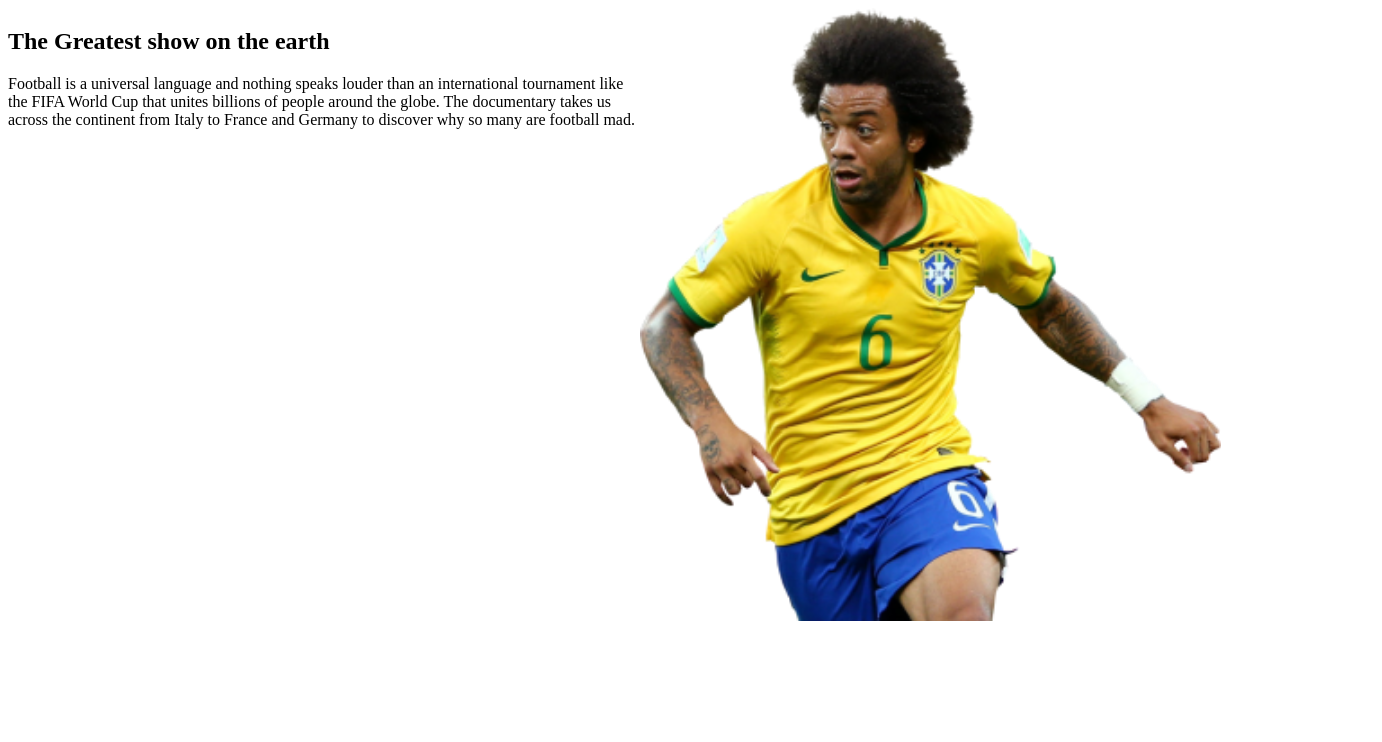
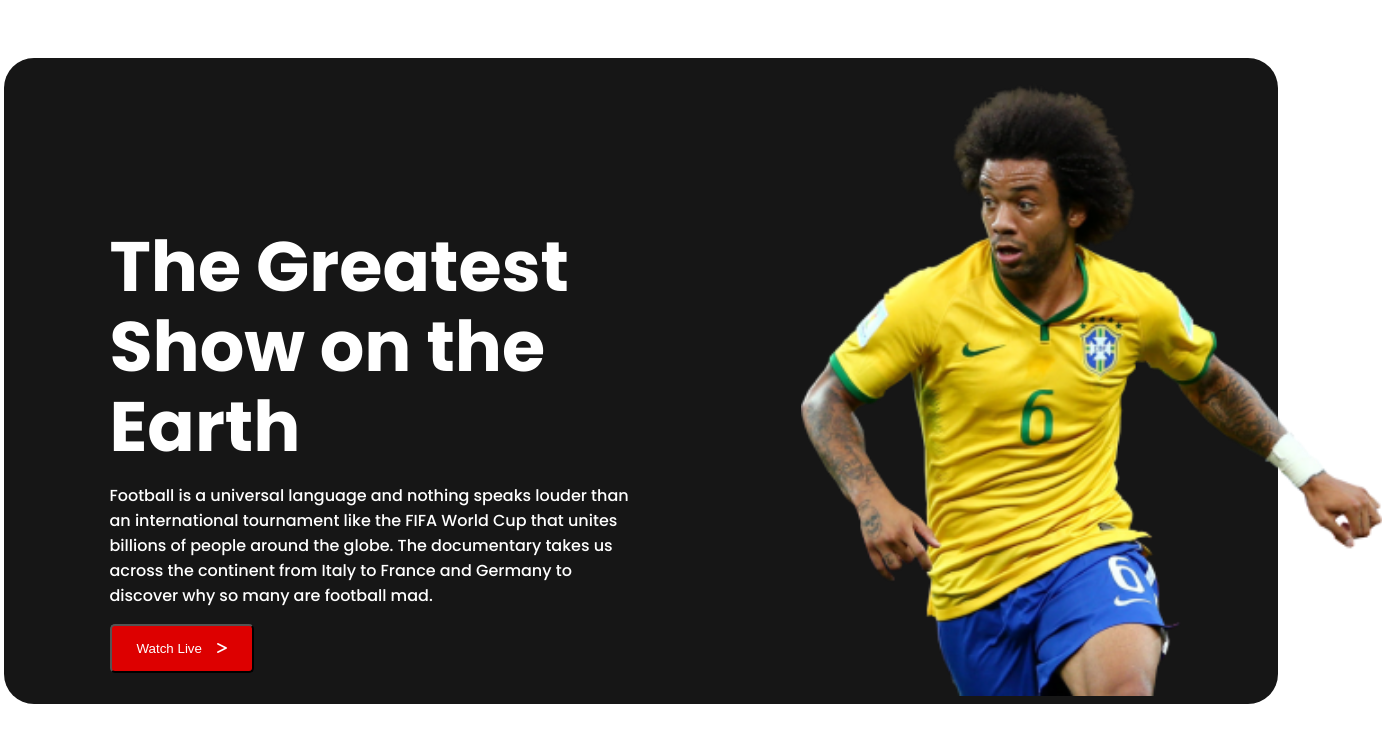
Before and after one commit to ShadowRider7/live-football, a plain HTML site: page website-1.html in a window 1280 px wide. Shown: the whole page, 1382 px wide, since content can reach past the window. Drawn offline with Linux system fonts and the light colour scheme.

Commit message:
top banner done

```diff
--- /dev/null
+++ b/styles/style.css
@@ -0,0 +1,82 @@
+/* font family */
+@import url('https://fonts.googleapis.com/css2?family=Poppins:wght@500;700&display=swap');
+
+
+
+/* common styles and utilities */
+body {
+    font-family: 'Poppins', sans-serif;
+    background-color: #FFFFFF;
+
+}
+
+main {
+    display: flex;
+    flex-direction: column;
+    align-items: center;
+}
+
+h1 {
+
+    font-size: 70px;
+    font-weight: 700;
+    line-height: 80px;
+    letter-spacing: 0em;
+    margin-bottom: 0;
+
+
+}
+
+/* top banner styles */
+
+.top-banner {
+    display: flex;
+    background: #161616;
+    color: white;
+    margin-top: 50px;
+    margin-left: 140px;
+    margin-right: 139px;
+    border-radius: 30px;
+
+
+
+}
+
+
+.half-width {
+    padding-top: 111px;
+    padding-left: 106px;
+    padding-bottom: 111px;
+    width: 531px;
+    height: 424px;
+
+
+}
+
+.btn {
+    display: flex;
+    align-items: center;
+    background: #DD0000;
+    border-radius: 5px;
+    color: white;
+    padding: 15px 25px;
+    transition-duration: 0.4s;
+
+}
+
+#btn-text {
+    margin-right: 15px;
+}
+
+.btn:hover {
+    background-color: green;
+    color: yellow;
+}
+
+.half-width img {
+    position: absolute;
+    width: 581px;
+    height: 613px;
+    left: 801px;
+    top: 83px;
+}
--- a/styles/style1.css
+++ /dev/null
@@ -1,20 +0,0 @@
-main {
-    display: flex;
-    flex-direction: column;
-    align-items: center;
-}
-
-.top-banner {
-    display: flex;
-
-}
-
-.half-width {
-    width: 50%;
-}
-
-.half-width img {
-    position: absolute;
-    width: 581px;
-    height: 613px;
-}
--- a/website-1.html
+++ b/website-1.html
@@ -7,7 +7,9 @@
     <meta name="viewport" content="width=device-width, initial-scale=1.0">
     <title>Live Football</title>
     <!-- style sheet -->
-    <link rel="stylesheet" href="styles/style1.css">
+    <link rel="stylesheet" href="styles/style.css">
+    <script src="https://kit.fontawesome.com/4ecacf91fa.js" crossorigin="anonymous"></script>
+
 </head>
 
 <body>
@@ -20,10 +22,13 @@
     <main class="container">
         <section class="top-banner">
             <div class="half-width">
-                <h1>The Greatest show on the earth</h1>
+                <h1>The Greatest Show on the Earth</h1>
                 <p>Football is a universal language and nothing speaks louder than an international tournament like the
                     FIFA World Cup that unites billions of people around the globe. The documentary takes us across the
                     continent from Italy to France and Germany to discover why so many are football mad.</p>
+                <button class="btn" type="submit"><span id="btn-text">Watch Live</span> <i
+                        class="fa-solid fa-greater-than"></i></button>
+
             </div>
             <div class="half-width">
                 <img src="assets/Banner Image.png" alt="">
```
Also changed, not shown: styles/style2.css (deleted).
